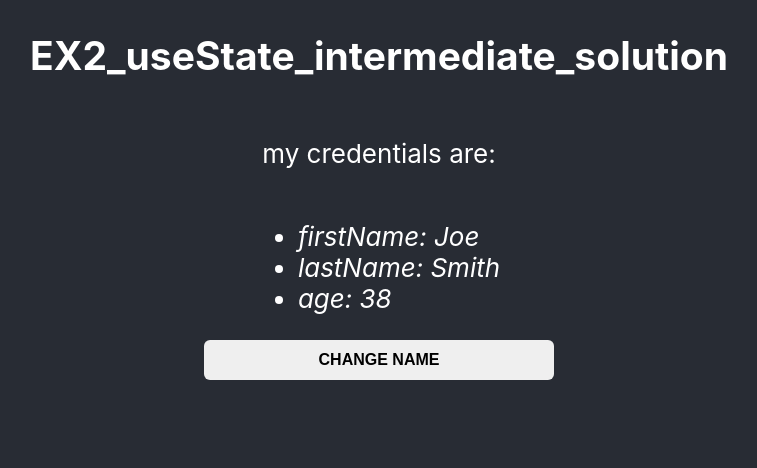
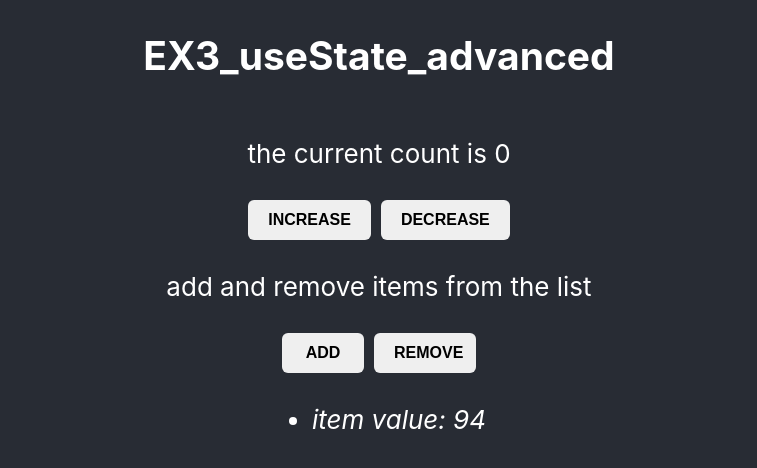
Before and after one commit to stefanolepera/react-hooks-playground, a React (Create React App) app: page / in a window 1280 px wide. Shown: the top 468 px of the page, without its empty margins (261-1018 px from the left). Built offline with nearby package versions, Linux system fonts and the light colour scheme; the HTML template or start-up script is replaced by a standard one.

Commit message:
EX3 implemented

```diff
--- a/src/components/Main/Main.jsx
+++ b/src/components/Main/Main.jsx
@@ -1,32 +1,50 @@
 import React, { useState } from 'react';
-import { MainWrapper, Button, List, ListItem } from './Main.style';
+import {
+    MainWrapper,
+    Button,
+    ButtonsWrapper,
+    List,
+    ListItem
+} from './Main.style';
 
 const Main = () => {
-    const [credentials, setCredentials] = useState({
-        firstName: 'Joe',
-        lastName: 'Smith',
-        age: 38
-    });
+    const [count, setCount] = useState(0);
+    const [items, setItems] = useState([Math.round(Math.random() * 100)]);
 
-    const changeName = () => {
-        setCredentials(prevState => ({
-            ...prevState,
-            firstName: 'Steve'
-        }));
+    const increaseCount = () => {
+        //TODO it should increment the count after 1 second
+    };
+
+    const decreaseCount = () => {
+        //TODO it should decrement the count after 1 second
+    };
+
+    const addItem = () => {
+        //TODO it should add a new random number to the items
+    };
+
+    const removeItem = () => {
+        //TODO it should remove the last item
     };
 
     return (
         <MainWrapper>
-            <h2>EX2_useState_intermediate_solution</h2>
-            <p>my credentials are:</p>
+            <h2>EX3_useState_advanced</h2>
+            <p>{`the current count is ${count}`}</p>
+            <ButtonsWrapper>
+                <Button onClick={increaseCount}>INCREASE</Button>
+                <Button onClick={decreaseCount}>DECREASE</Button>
+            </ButtonsWrapper>
+            <p>add and remove items from the list</p>
+            <ButtonsWrapper>
+                <Button onClick={addItem}>ADD</Button>
+                <Button onClick={removeItem}>REMOVE</Button>
+            </ButtonsWrapper>
             <List>
-                {Object.keys(credentials).map(credential => (
-                    <ListItem>
-                        {`${credential}: ${credentials[credential]}`}
-                    </ListItem>
+                {items.map((item, index) => (
+                    <ListItem key={index}>{`item value: ${item}`}</ListItem>
                 ))}
             </List>
-            <Button onClick={changeName}>CHANGE NAME</Button>
         </MainWrapper>
     );
 };
--- a/src/components/Main/Main.style.js
+++ b/src/components/Main/Main.style.js
@@ -9,6 +9,7 @@ export const MainWrapper = styled.div`
 
 export const Button = styled.button`
     border: 1px;
+    margin: 5px;
     line-height: 2.5;
     padding: 0 20px;
     font-size: 1rem;
@@ -24,6 +25,13 @@ export const Button = styled.button`
     }
 `;
 
+export const ButtonsWrapper = styled.div`
+    display: flex;
+    flex-direction: row;
+    align-items: center;
+    justify-content: center;
+`;
+
 export const List = styled.ul`
     text-align: left;
 `;
```
Also changed, not shown: 1 other file (tests, documents, lock files or other folders).
